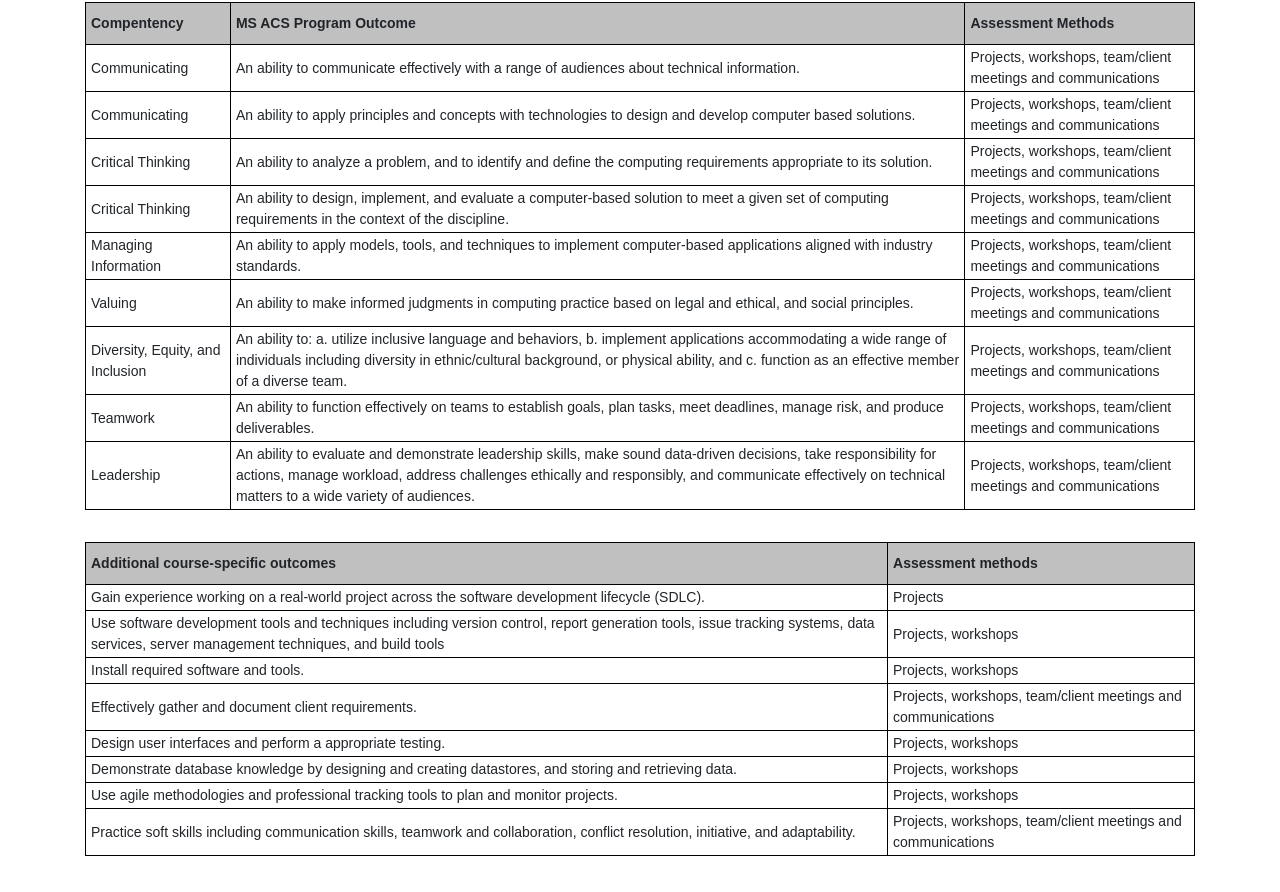
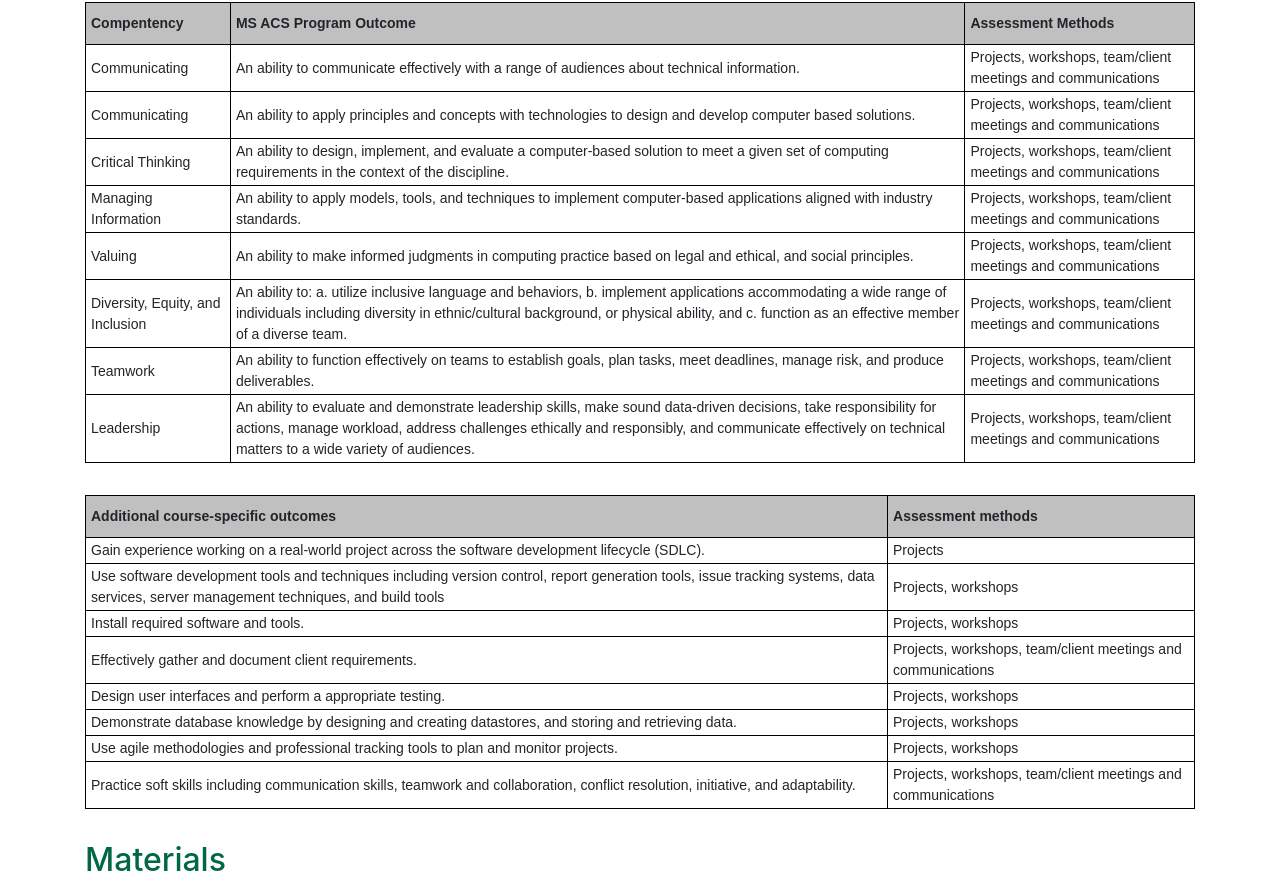
Before and after one commit to denisecase/44-692-gdp2-syllabus, a plain HTML site: page index.html in a window 1280 px wide. Shown: the part 1183-2075 px from the top of the page. Drawn offline with nearby package versions, Linux system fonts and the light colour scheme.

Commit message:
outcomes

```diff
--- a/index.html
+++ b/index.html
@@ -107,12 +107,6 @@
         <td class="tg-0lax">Communicating</td>
         <td class="tg-0lax">An ability to apply principles and concepts with technologies to design and develop
           computer based solutions.</td>
-        <td class="tg-0lax">Projects, workshops, team/client meetings and communications</td>
-      </tr>
-      <tr>
-        <td class="tg-0lax">Critical Thinking</td>
-        <td class="tg-0lax">An ability to analyze a problem, and to identify and define the computing requirements
-          appropriate to its solution.</td>
         <td class="tg-0lax">Projects, workshops, team/client meetings and communications</td>
       </tr>
       <tr>
```
